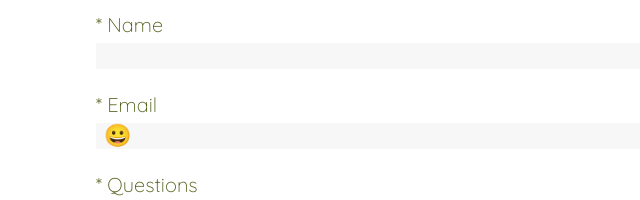
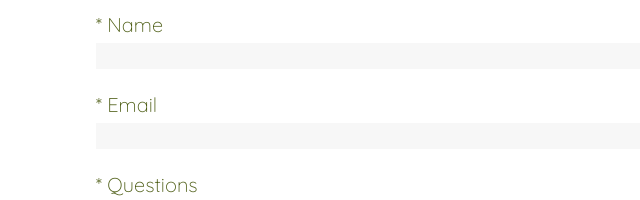
Before and after one commit to parkjieun22/organica, a plain HTML site: page index.html in a window 1280 px wide. Shown: the part 4260-4460 px from the top of the page, 0-640 px from the left. Drawn offline with nearby package versions, Linux system fonts and the light colour scheme.

Commit message:
250314 플레이스홀더 수정

```diff
--- a/index.html
+++ b/index.html
@@ -243,7 +243,6 @@
                   name="user_email"
                   id="user_email"
                   required
-                  placeholder="😀"
                 />
               </div>
               <!-- 질문박스 -->
```
